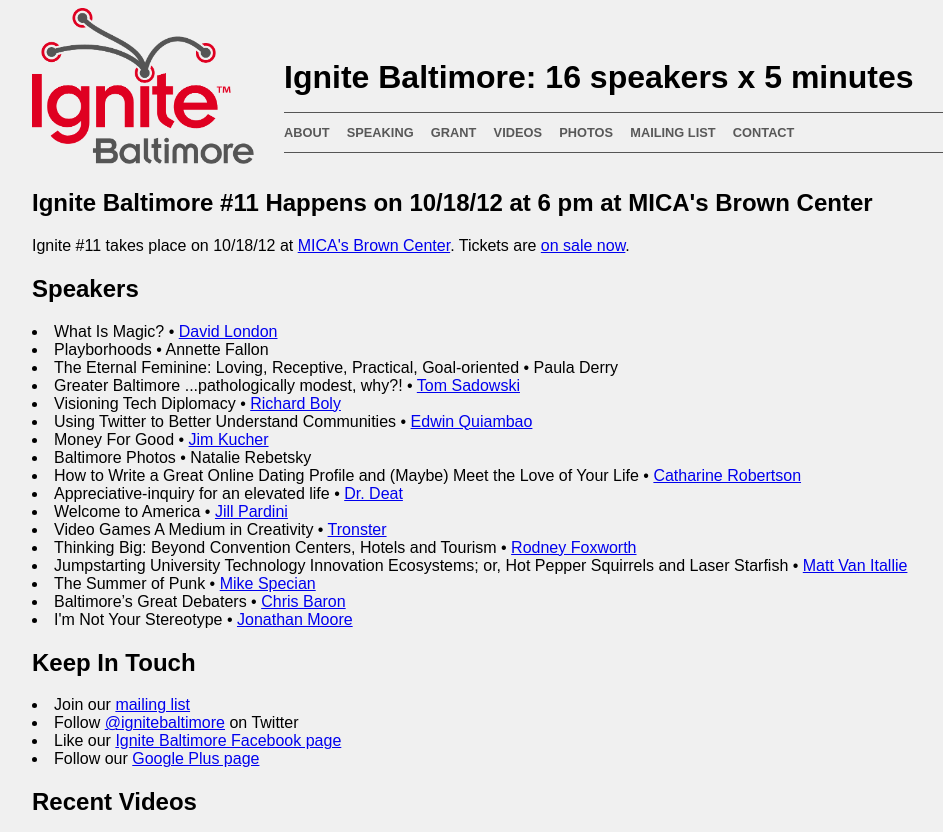
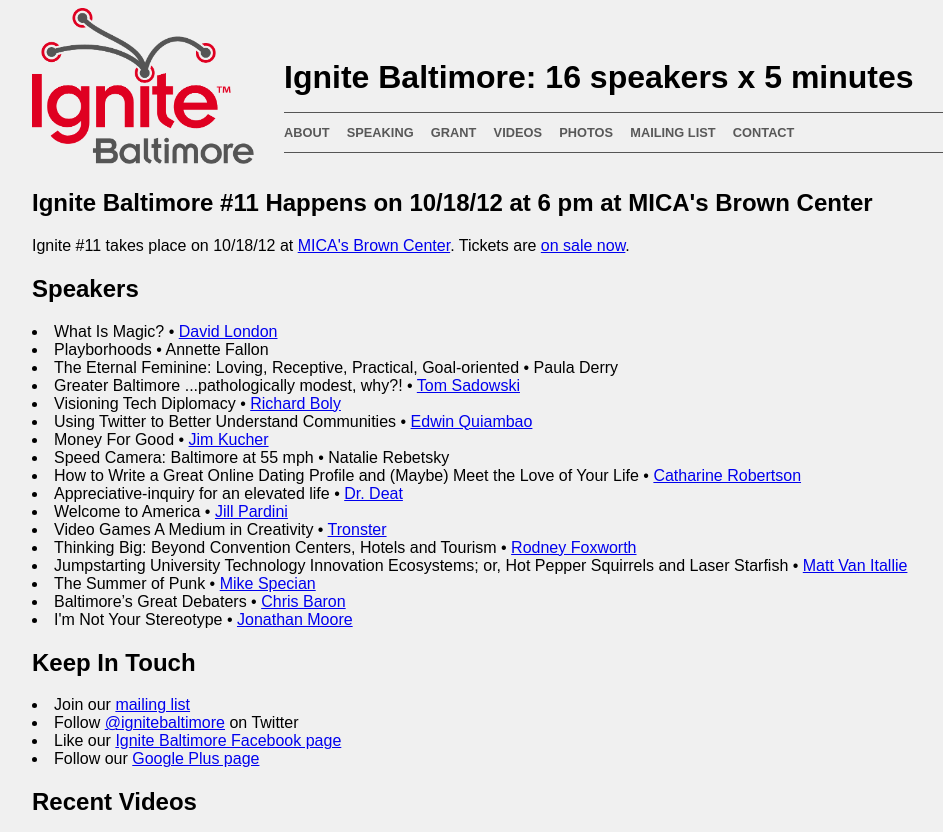
Before and after one commit to ignitebaltimore/ignitebaltimore.github.com, a Jekyll site: the page built from index.html, in a window 1280 px wide, cut to the strip 0-832 px from the top of the page. Shown: the whole strip, without its empty margins (119-1062 px from the left). Built offline with Jekyll 4.4.1, drawn with Linux system fonts in a browser that asks for light colours.

Commit message:
change title

```diff
--- a/index.html
+++ b/index.html
@@ -20,7 +20,7 @@
     <li>Visioning Tech Diplomacy &bull; <a href='http://speakermix.com/richard-boly'>Richard Boly</a></li>
     <li>Using Twitter to Better Understand Communities &bull; <a href='http://www.aecf.org'>Edwin Quiambao</a></li>
     <li>Money For Good &bull; <a href='http://www.jimkucher.com'>Jim Kucher</a></li>
-    <li>Baltimore Photos &bull; Natalie Rebetsky</li>
+    <li>Speed Camera:  Baltimore at 55 mph &bull; Natalie Rebetsky</li>
     <li>How to Write a Great Online Dating Profile and (Maybe) Meet the Love of Your Life &bull; <a href='http://www.twitter.com/cathro'>Catharine Robertson</a></li>
     <li>Appreciative-inquiry for an elevated life &bull; <a href='http://www.deatlacour.com'>Dr. Deat</a></li>
     <li>Welcome to America &bull; <a href='http://www.soccerwithoutborders.org/baltimore'>Jill Pardini</a></li>
```
